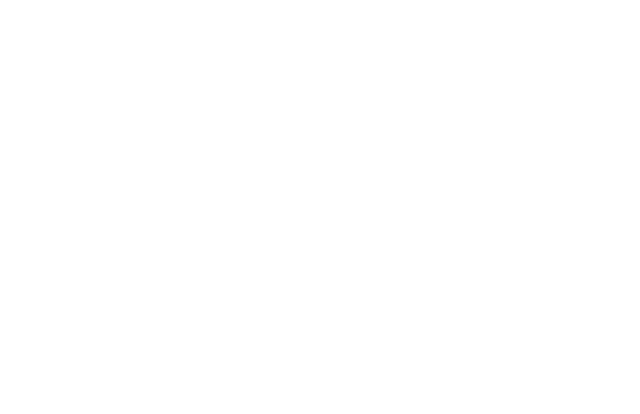
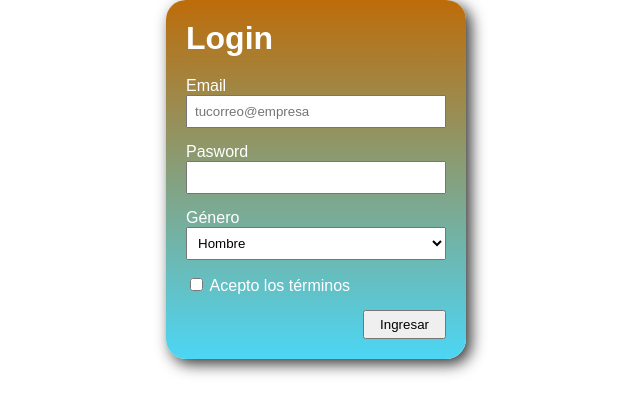
Before and after one commit to anemejia/nivelacion-mir, a plain HTML site: page ejercicio3/index.html in a window 1280 px wide. Shown: the whole page, without its empty margins (324-964 px from the left). Drawn offline with Linux system fonts and the light colour scheme.

Commit message:
Implementa el formulario del tercer ejercicio

```diff
--- a/ejercicio3/index.html
+++ b/ejercicio3/index.html
@@ -8,6 +8,30 @@
     <title>Login</title>
 </head>
 <body>
-
+<form action="#" class="form-maqueta">
+<h1> Login </h1>
+<div class="group">
+    <label for="">Email </label>
+    <input type="email" name="email" placeholder="tucorreo@empresa">
+</div>
+<div class="group">
+    <label for="">Pasword</label>
+    <input type="password">
+  </div>
+  <div class="group">
+    <label for="">Género</label>
+    <select name="" id="">
+      <option value="">Hombre</option>
+      <option value="">Mujer</option>
+      <option value="">Otro</option>
+    </select>
+  </div>
+  <div class="group">
+    <label for=""><input type="checkbox"> Acepto los términos</label>
+  </div>
+  <div class="actions">
+    <button type="submit">Ingresar</button>
+  </div>
+</form>
 </body>
 </html>
--- a/ejercicio3/styles.css
+++ b/ejercicio3/styles.css
@@ -0,0 +1,47 @@
+* {
+    box-sizing: border-box;
+  }
+body {
+    font-family: Arial, sans-serif;
+    margin: 0;
+    padding: 0;
+  }
+  form h1 {
+    margin: 0 0 20px;
+    color: white
+  }
+  form .group {
+    margin-bottom: 15px;
+  }
+  input[type=email], input[type=password], select {
+    width: 100%;
+    padding: 7px;
+  }
+  form label {
+    display: block;
+    color: white;
+  }
+
+  .actions {
+    text-align: right;
+
+  }
+
+.form-maqueta{
+    width: 100%;
+    margin: 0 auto;
+    padding: 20px;
+    border-radius: 20px;
+    color: #ffffff;
+    background: linear-gradient(#bd6c09, #4cd6f5);
+    box-shadow: 5px 5px 15px #333;
+}
+button {
+  padding: 5px 15px;
+}
+
+@media screen and (min-width:500px) {
+    .form-maqueta{
+        width: 300px;
+    }
+}
```
